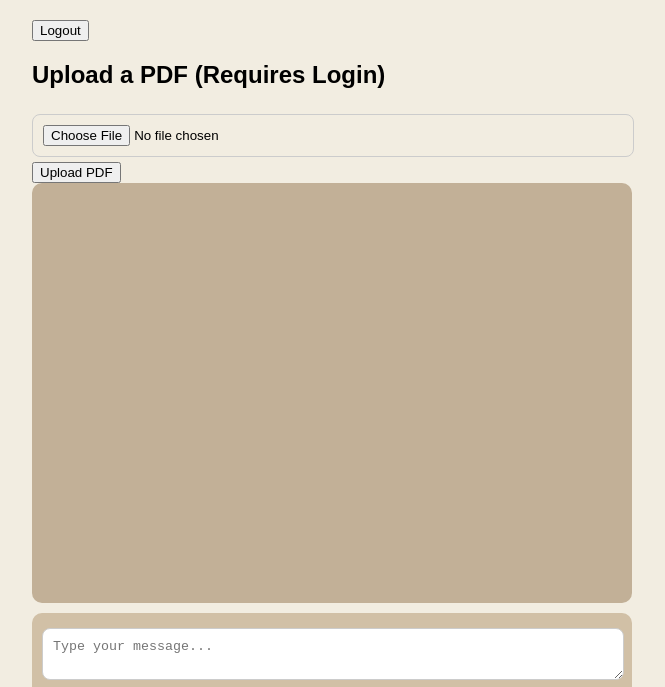
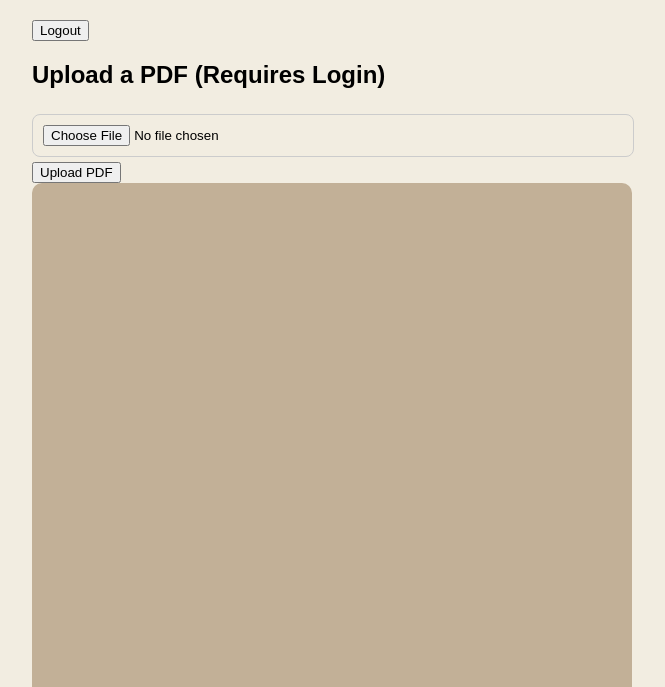
Before and after one commit to LanceSantana/Project-Navigator, a plain HTML site: page main.html in a window 1280 px wide. Shown: the part 78-765 px from the top of the page, without its empty margins (308-973 px from the left). Drawn offline with Linux system fonts and the light colour scheme.

Commit message:
min-height

```diff
--- a/style.css
+++ b/style.css
@@ -23,7 +23,7 @@ h1 {
     border-radius: 10px;
     padding: 10px;
     height: 400px; /* Fixed height */
-    min-height: 300px; /* Ensure the chatbox does not shrink below this height */
+    min-height: 1000px; /* Ensure the chatbox does not shrink below this height */
     overflow-y: auto;
     display: flex;
     flex-direction: column;
```
